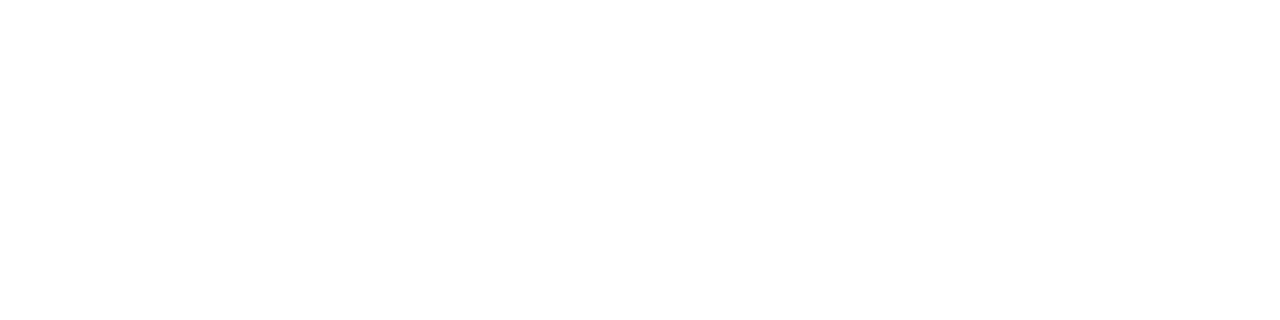
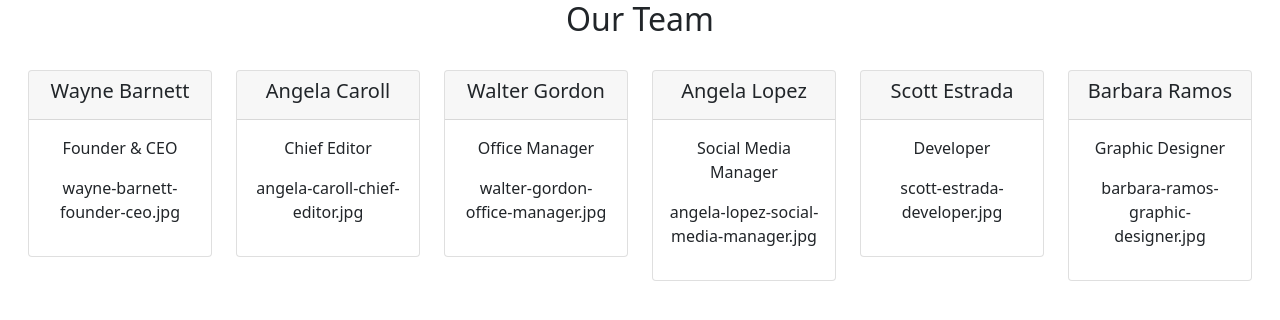
Before and after one commit to LBusnelli27/js-our-team, a plain HTML site: page index.html in a window 1280 px wide. Drawn offline with nearby package versions, Linux system fonts and the light colour scheme.

Commit message:
insert the information in card html

```diff
--- a/index.html
+++ b/index.html
@@ -17,7 +17,14 @@
     <link rel="stylesheet" href="css/style.css">
 </head>
 <body>
+    <main>
+        <div class="container-fluid">
+            <h2 class="text-center mb-3">Our Team</h2>
+            <div id="my-row" class="row p-3">
 
+            </div>
+        </div>
+    </main>
 
 
     <!-- ? Link my script -->
--- a/js/script.js
+++ b/js/script.js
@@ -36,8 +36,24 @@ const team = [
 
 
 // ***** My code *****
+const rowContainer = document.getElementById('my-row');
+
 for (let i = 0; i < team.length; i++) {
     console.log(team[i].name);
     console.log(team[i].role);
     console.log(team[i].image);
+
+    rowContainer.innerHTML += `
+        <div class="col-2">
+            <div class="card text-center">
+                <div class="card-header">
+                    <h5 id="member-name">${team[i].name}</h5>
+                </div>
+                <div id="description-card" class="card-body">
+                    <p id="role-desc">${team[i].role}</p>
+                    <p id="img-desc">${team[i].image}</p>
+                </div>
+            </div>
+        </div>
+    `
 }
```
